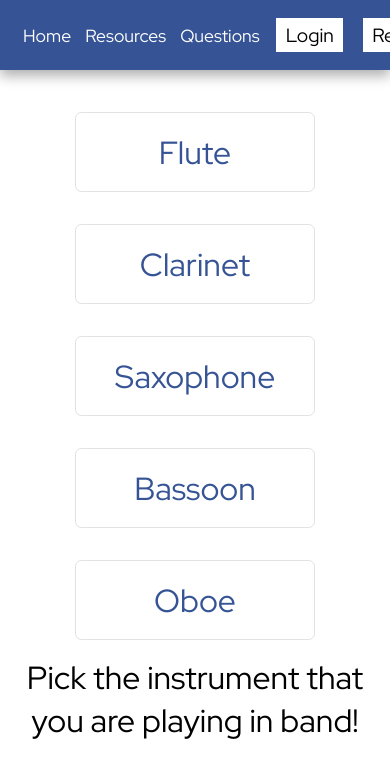
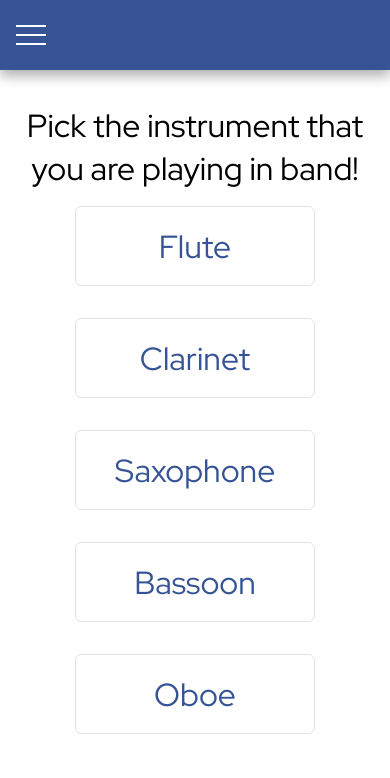
Before and after one commit to turbo-turnip/MTMSBandSite-Frontend, a React (Create React App) app: page /woodwind in a window 390 px wide. Shown: the top 778 px of the page. Built offline with nearby package versions, Linux system fonts and the light colour scheme.

Commit message:
Frontend Responsiveness[0]

```diff
--- a/public/index.html
+++ b/public/index.html
@@ -2,7 +2,7 @@
 <html>
     <head>
         <meta charset="utf-8" />
-        <meta name="viewport" content="width=device-width, initial-scale=1" />
+        <meta name="viewport" content="width=device-width, initial-scale=1, scalable=yes" />
         <meta name="description" content="The online website for Mount Tabor Middle School's band class!" />
         <link rel="icon" href="logo.png" />
         <title>MTMS Band Site</title>
--- a/src/Components/Nav.jsx
+++ b/src/Components/Nav.jsx
@@ -1,12 +1,24 @@
-import React from 'react';
+import React, { useRef, useState } from 'react';
 import { Link } from 'react-router-dom';
 
 export default function Nav(props) {
     const { loggedIn, account } = props;
+    const [ navActivated, setNavActivated ] = useState(false);
+    const navLinksRef = useRef();
 
     const logOutHandler = () => {
         localStorage.hasOwnProperty("ACCESS_TOKEN") && localStorage.removeItem("ACCESS_TOKEN");
         window.location.href = "/";
+    }
+
+    const toggleNav = () => {
+        if (navActivated) {
+            navLinksRef.current.style.transform = "translateX(100%)";
+            setNavActivated(false);
+        } else {
+            navLinksRef.current.style.transform = "translateX(0%)";
+            setNavActivated(true);
+        }
     }
 
     return (
@@ -15,8 +27,9 @@ export default function Nav(props) {
                 <img src="logo.png" alt="MTMS Band Site" />
                 <h4>MTMS Band</h4>
             </div>
-            <div className="nav-links">
+            <div className="nav-links" ref={navLinksRef}>
                 <Link to="/">Home</Link>
+                <Link to="/newsletter">Newsletter</Link>
                 <Link to="/instruments">Resources</Link>
                 <Link to="/questions">Questions</Link>
                 {loggedIn &&
@@ -37,6 +50,11 @@ export default function Nav(props) {
                         <Link to="/register">Register</Link>
                     </div>}
             </div>
+            <div className="burger" onClick={toggleNav}>
+                <span></span>
+                <span></span>
+                <span></span>
+            </div>
         </nav>
     );
 }
--- a/src/Pages/Account/Account.js
+++ b/src/Pages/Account/Account.js
@@ -57,6 +57,7 @@ export default function Questions() {
             })
                 .then(response => response.json())
                 .then(response => {
+                    localStorage.removeItem("ACCESS_TOKEN");
                     localStorage.removeItem("USER_TOKEN");
                     window.location.href = "/register";
                 });
--- a/src/Pages/Instruments/Brass/Brass.js
+++ b/src/Pages/Instruments/Brass/Brass.js
@@ -48,6 +48,7 @@ export default function Brass() {
                 {
                     currInstrument === 0 ?
                         <React.Fragment>
+                            <h1>Pick the instrument that you are playing in band!</h1>
                             <div className="options">
                                 <div className="instrument">
                                     <h4 onClick={() => changeInstrument("Trombone")}>Trombone</h4>
@@ -74,7 +75,6 @@ export default function Brass() {
                                     </div>
                                 </div>
                             </div>
-                            <h1>Pick the instrument that you are playing in band!</h1>
                         </React.Fragment> : <Instrument data={currInstrument} />
                 }
             </div>
--- a/src/Pages/Instruments/Percussion/Percussion.js
+++ b/src/Pages/Instruments/Percussion/Percussion.js
@@ -48,6 +48,7 @@ export default function Percussion() {
                 {
                     currInstrument === 0 ?
                         <React.Fragment>
+                            <h1>Pick the instrument that you are playing in band!</h1>
                             <div className="options">
                                 <div className="instrument">
                                     <h4 onClick={() => changeInstrument("Bass")}>Bass</h4>
@@ -68,7 +69,6 @@ export default function Percussion() {
                                     </div>
                                 </div>
                             </div>
-                            <h1>Pick the instrument that you are playing in band!</h1>
                         </React.Fragment> : <Instrument data={currInstrument} />
                 }
             </div>
--- a/src/Pages/Instruments/Woodwind/Woodwind.js
+++ b/src/Pages/Instruments/Woodwind/Woodwind.js
@@ -48,6 +48,7 @@ export default function Woodwind() {
                 {
                     currInstrument === 0 ?
                         <React.Fragment>
+                            <h1>Pick the instrument that you are playing in band!</h1>
                             <div className="options">
                                 <div className="instrument">
                                     <h4 onClick={() => changeInstrument("Flute")}>Flute</h4>
@@ -80,7 +81,6 @@ export default function Woodwind() {
                                     </div>
                                 </div>
                             </div>
-                            <h1>Pick the instrument that you are playing in band!</h1>
                         </React.Fragment> : <Instrument data={currInstrument} />
                 }
             </div>
--- a/src/main.css
+++ b/src/main.css
@@ -19,7 +19,7 @@ body {
 
 nav {
     background: var(--primary-blue);
-    width: 100%;
+    width: 100vw;
     display: flex;
     justify-content: space-between;
     align-items: center;
@@ -52,7 +52,47 @@ nav .logo h4 {
 nav .nav-links {
     display: flex;
     justify-content: space-between;
-    align-items: center
+    align-items: center;
+    position: relative;
+    transform: translateX(0%);
+}
+
+nav .burger {
+    width: 30px;
+    height: 20px;
+    display: none;
+    justify-content: space-between;
+    align-items: center;
+    flex-direction: column;
+    cursor: pointer;
+    position: relative;
+    z-index: 100000001 !important;
+}
+
+nav .burger::after {
+    content: "";
+    width: 50px;
+    height: 50px;
+    background: #fff;
+    position: absolute;
+    left: 50%;
+    top: 50%;
+    transform: translate(-50%, -50%) scale(.5);
+    opacity: 0;
+    border-radius: 50%;
+    z-index: -1;
+    transition: .4s;
+}
+
+nav .burger:hover::after {
+    transform: translate(-50%, -50%) scale(1);
+    opacity: 0.2;
+}
+
+nav .burger span {
+    width: 100%;
+    height: 10%;
+    background: #fff;
 }
 
 nav .nav-links>a {
@@ -89,6 +129,10 @@ nav .nav-links>a {
     cursor: pointer;
     color: #000;
     text-decoration: none;
+}
+
+.nav-links .auth {
+    display: flex;
 }
 
 .nav-links .auth a:hover {
@@ -189,7 +233,7 @@ nav .nav-links>a {
         font-size: 1.1em
     }
     nav .nav-links button {
-        font-size: 1em!important
+        font-size: 1em !important
     }
 }
 
@@ -199,7 +243,7 @@ nav .nav-links>a {
     }
 }
 
-@media (max-width:540px) {
+@media (max-width:840px) {
     nav .logo {
         display: none
     }
@@ -218,13 +262,45 @@ nav .nav-links>a {
     }
 }
 
-@media (max-width:420px) {
+@media (max-width: 620px) {
     nav .nav-links a {
         font-size: .9em
     }
     nav .nav-links button {
-        font-size: .9em!important;
-        padding: .1em .6em!important
+        font-size: .9em !important;
+        padding: .1em .6em !important
+    }
+}
+
+@media (max-width: 700px) {
+    nav .nav-links {
+        position: absolute;
+        right: 0;
+        width: 100vw;
+        height: 100vh;
+        top: 0;
+        flex-direction: column;
+        align-items: center;
+        justify-content: center;
+        background: var(--primary-blue);
+        z-index: 100000000;
+        transform: translateX(100%);
+        transition: .4s;
+    }
+    nav .nav-links a {
+        font-size: 2em !important;
+    }
+    nav .nav-links .auth {
+        flex-direction: column;
+    }
+    nav .burger {
+        display: flex;
+    }
+}
+
+@media (min-width: 700px) {
+    nav .nav-links {
+        transform: translateX(0%) !important;
     }
 }
 
@@ -255,6 +331,12 @@ main ol {
     padding: 2em 3em;
     border: 1px solid #eee;
     border-radius: 10px;
+}
+
+@media (max-width: 600px) {
+    main ol {
+        padding: 2em 1.5em;
+    }
 }
 
 main ol li {
@@ -299,8 +381,7 @@ main .practice-books {
 
 .metronome {
     max-width: 600px;
-    min-width: 400px;
-    width: 90vw;
+    width: 98%;
     height: 200px;
 }
 
@@ -424,6 +505,7 @@ main .practice-books {
 .instruments h1 {
     font-size: 2em;
     font-weight: lighter;
+    margin-top: 40px;
 }
 
 .instruments .options {
@@ -431,7 +513,6 @@ main .practice-books {
     align-items: flex-start;
     justify-content: center;
     width: 100vw;
-    margin-top: 2em;
 }
 
 /* select all the cards */
@@ -618,6 +699,13 @@ main .practice-books {
 
 .reeds {
     margin: 2em 0 .6em 0;
+}
+
+@media (max-width: 500px) {
+    .reed, .teacher {
+        width: 100%;
+        border: none;
+    }
 }
 
 .diagram-container {
@@ -1038,6 +1126,14 @@ input[type=range]:focus::-ms-fill-upper {
     margin-bottom: .5em;
 }
 
+.practice-time-popup select {
+    width: 100%;
+    font-size: 1.2em;
+    padding: .3em .5em;
+    border: 1px solid #eee;
+    border-radius: 6px;
+}
+
 .practice-time-popup p {
     color: #f00;
 }
@@ -1076,11 +1172,13 @@ input[type=range]:focus::-ms-fill-upper {
     padding-left: 1em;
     background: linear-gradient(90deg, var(--primary-blue), var(--secondary-yellow), var(--primary-white));
 }
+
 .account h4 {
     margin-top: 1em;
     font-size: 1.7em;
     margin-bottom: .3em;
 }
+
 .account input {
     font-size: 1.2em;
     padding: .3em .6em;
@@ -1089,7 +1187,8 @@ input[type=range]:focus::-ms-fill-upper {
     margin-bottom: .3em;
     border: 1px solid #ddd;
 }
-.account > button {
+
+.account>button {
     background: var(--primary-blue);
     border: none;
     color: #fff;
@@ -1098,7 +1197,8 @@ input[type=range]:focus::-ms-fill-upper {
     margin-top: .3em;
     cursor: pointer;
 }
-.account > button:last-child {
+
+.account>button:last-child {
     background: #f00;
     margin-top: 3em;
 }
```
Also changed, not shown: src/Pages/PracticeLeaderboard/PracticePopup.jsx (+26 -12 lines), src/Pages/Instruments/Instruments.js.
